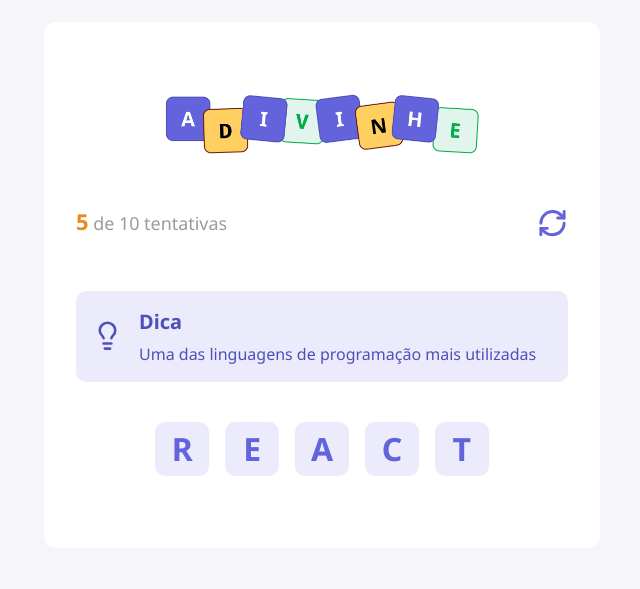
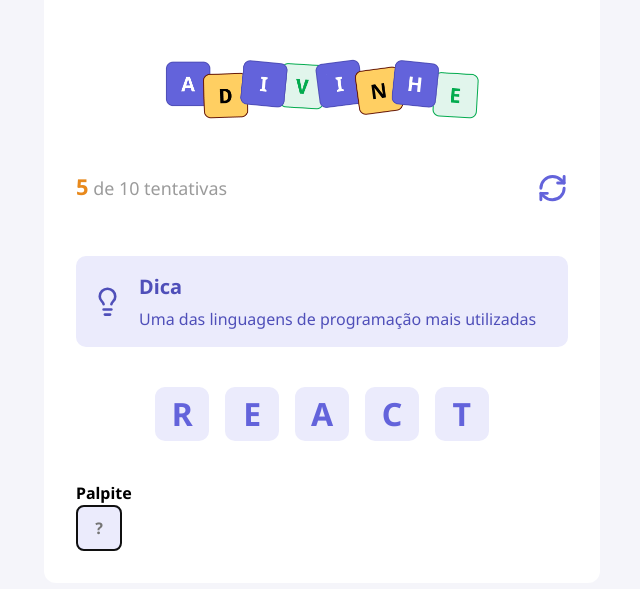
Before and after one commit to VictorMartinsD/adivinhe, a React (Vite) app: page / in a window 1280 px wide. Shown: the part 115-704 px from the top of the page, without its empty margins (318-958 px from the left). Built offline with nearby package versions, Linux system fonts and the light colour scheme.

Commit message:
feat: create Input component for letter guess field

```diff
--- a/src/App.tsx
+++ b/src/App.tsx
@@ -1,5 +1,6 @@
 import styles from "@/app.module.css";
 import { Tip } from "@/components/Tip";
+import { Input } from "@/components/Input";
 import { Letter } from "@/components/Letter";
 import { Header } from "@/components/Header";
 
@@ -21,6 +22,12 @@ export default function App() {
           <Letter value="C" />
           <Letter value="T" />
         </div>
+
+        <h4>Palpite</h4>
+
+        <div>
+          <Input autoFocus maxLength={1} placeholder="?" />
+        </div>
       </main>
     </div>
   );
--- /dev/null
+++ b/src/components/Input/index.tsx
@@ -0,0 +1,7 @@
+import styles from "@/components/Input/styles.module.css";
+
+type Props = React.ComponentProps<"input">;
+
+export function Input({ ...rest }: Props) {
+  return <input type="text" className={styles.input} {...rest} />;
+}
--- /dev/null
+++ b/src/components/Input/styles.module.css
@@ -0,0 +1,14 @@
+.input {
+  width: 2.87rem;
+  height: 2.87rem;
+  border-radius: 0.43rem;
+
+  background-color: #ebebfc;
+  border: 2px solid #6363db;
+  color: #6363db;
+
+  text-transform: uppercase;
+  text-align: center;
+  font-size: 1rem;
+  font-weight: 700;
+}
--- a/src/global.css
+++ b/src/global.css
@@ -61,7 +61,6 @@ a {
 body {
   background-color: #f5f5fa;
   font-family: "Noto Sans", serif;
-  font-optical-sizing: auto;
   line-height: 1.5;
   -webkit-font-smoothing: antialiased;
   -moz-osx-font-smoothing: grayscale;
@@ -69,3 +68,7 @@ body {
     background-color 0.2s ease,
     color 0.2s ease;
 }
+
+.input {
+  font-family: "Noto Sans", serif;
+}
```
